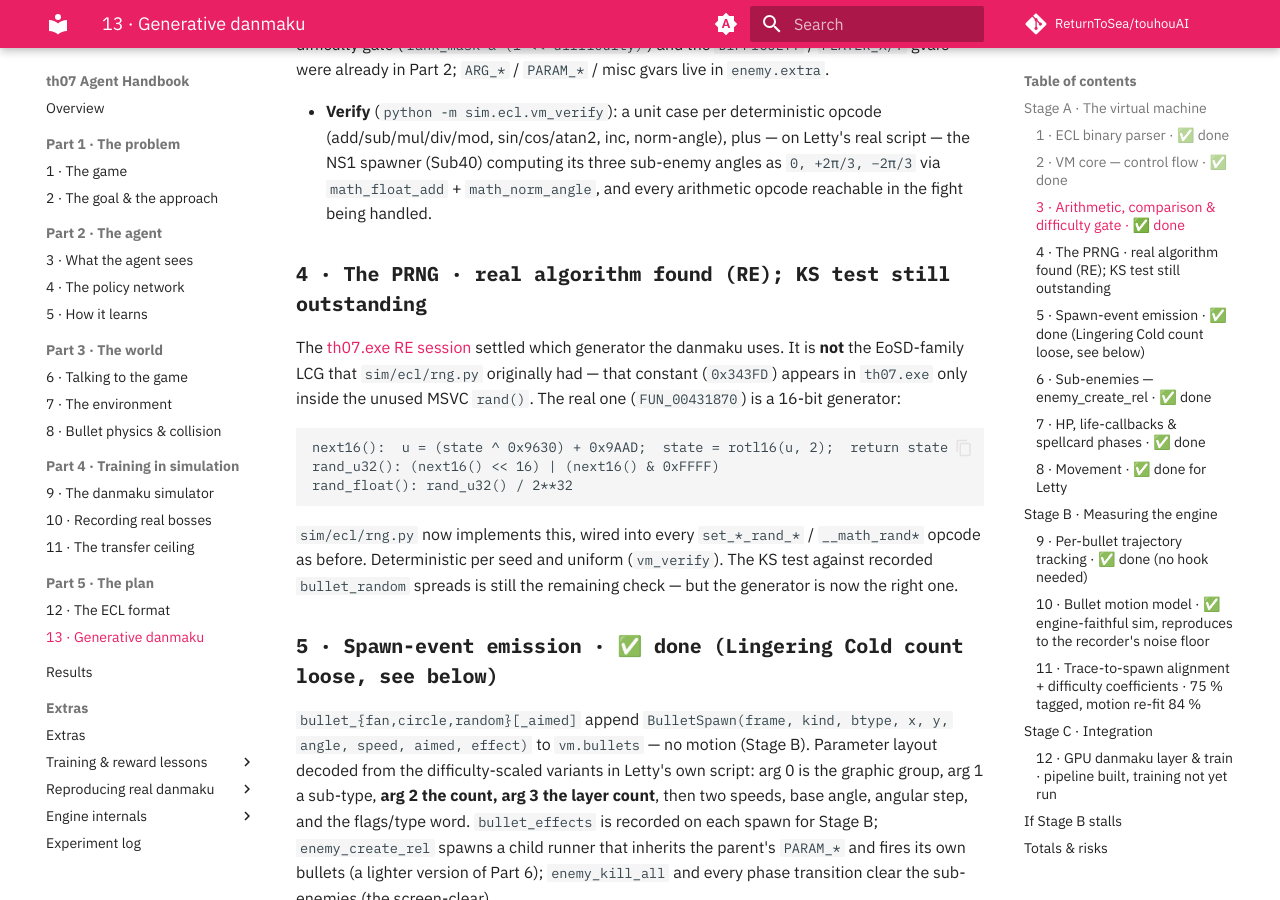
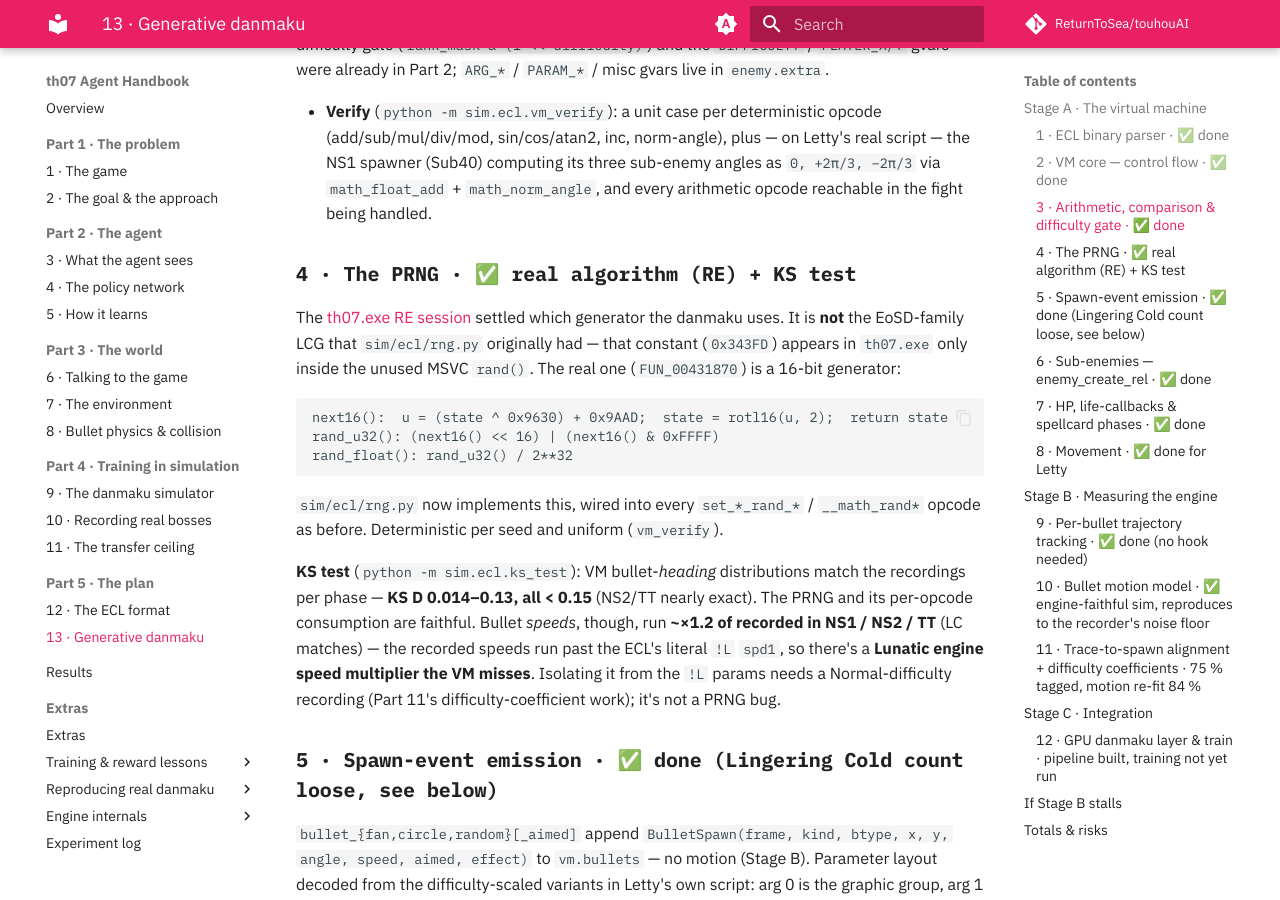
Before and after one commit to ReturnToSea/touhouAI, an MkDocs documentation site: the page built from docs/ecl-vm.md, in a window 1280 px wide and 900 px high, scrolled down 2192 px. Built offline with MkDocs 1.6.1 and Material for MkDocs 9.7.7, drawn with Linux system fonts in a browser that asks for light colours; comment, search, counter and statistics services are not loaded.

Commit message:
docs: Part 4 KS test results, difficulty-multiplier finding
Co-Authored-By: Claude Sonnet 5 <noreply@anthropic.com>
Claude-Session: https://claude.ai/code/session_01HvK66xWtekmqmw4fENNeN8

```diff
--- a/docs/ecl-vm.md
+++ b/docs/ecl-vm.md
@@ -119,7 +119,7 @@ in `enemy.extra`.
   angles as `0, +2π/3, −2π/3` via `math_float_add` + `math_norm_angle`, and
   every arithmetic opcode reachable in the fight being handled.
 
-### 4 · The PRNG · **real algorithm found** (RE); KS test still outstanding
+### 4 · The PRNG · ✅ real algorithm (RE) + KS test
 
 The [th07.exe RE session](th07-re-notes.md) settled which generator the danmaku
 uses. It is **not** the EoSD-family LCG that `sim/ecl/rng.py` originally had —
@@ -134,8 +134,16 @@ rand_float(): rand_u32() / 2**32
 
 `sim/ecl/rng.py` now implements this, wired into every `set_*_rand_*` /
 `__math_rand*` opcode as before. Deterministic per seed and uniform
-(`vm_verify`). The KS test against recorded `bullet_random` spreads is still the
-remaining check — but the generator is now the right one.
+(`vm_verify`).
+
+**KS test** (`python -m sim.ecl.ks_test`): VM bullet-*heading* distributions
+match the recordings per phase — **KS D 0.014–0.13, all < 0.15** (NS2/TT nearly
+exact). The PRNG and its per-opcode consumption are faithful. Bullet *speeds*,
+though, run **~×1.2 of recorded in NS1 / NS2 / TT** (LC matches) — the recorded
+speeds run past the ECL's literal `!L` `spd1`, so there's a **Lunatic engine
+speed multiplier the VM misses**. Isolating it from the `!L` params needs a
+Normal-difficulty recording (Part 11's difficulty-coefficient work); it's not a
+PRNG bug.
 
 ### 5 · Spawn-event emission · ✅ done (Lingering Cold count loose, see below)
 
```
